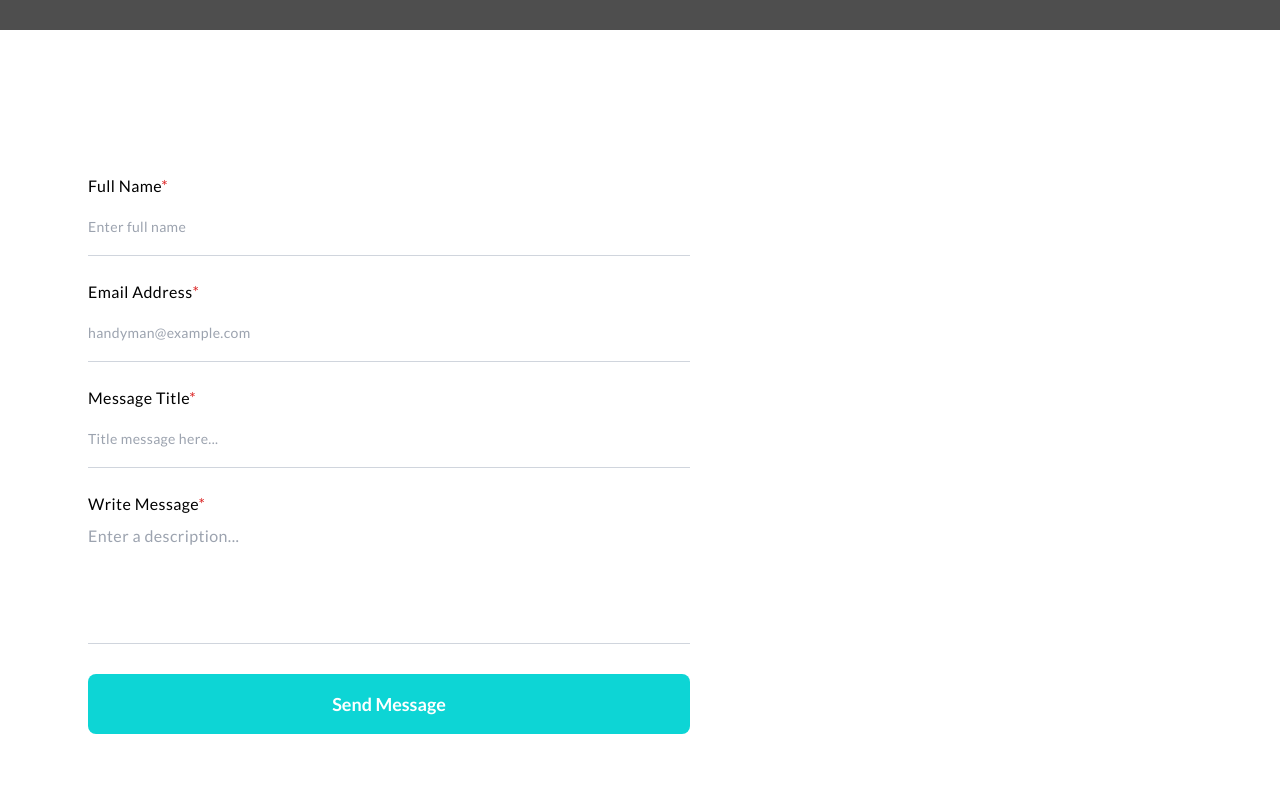
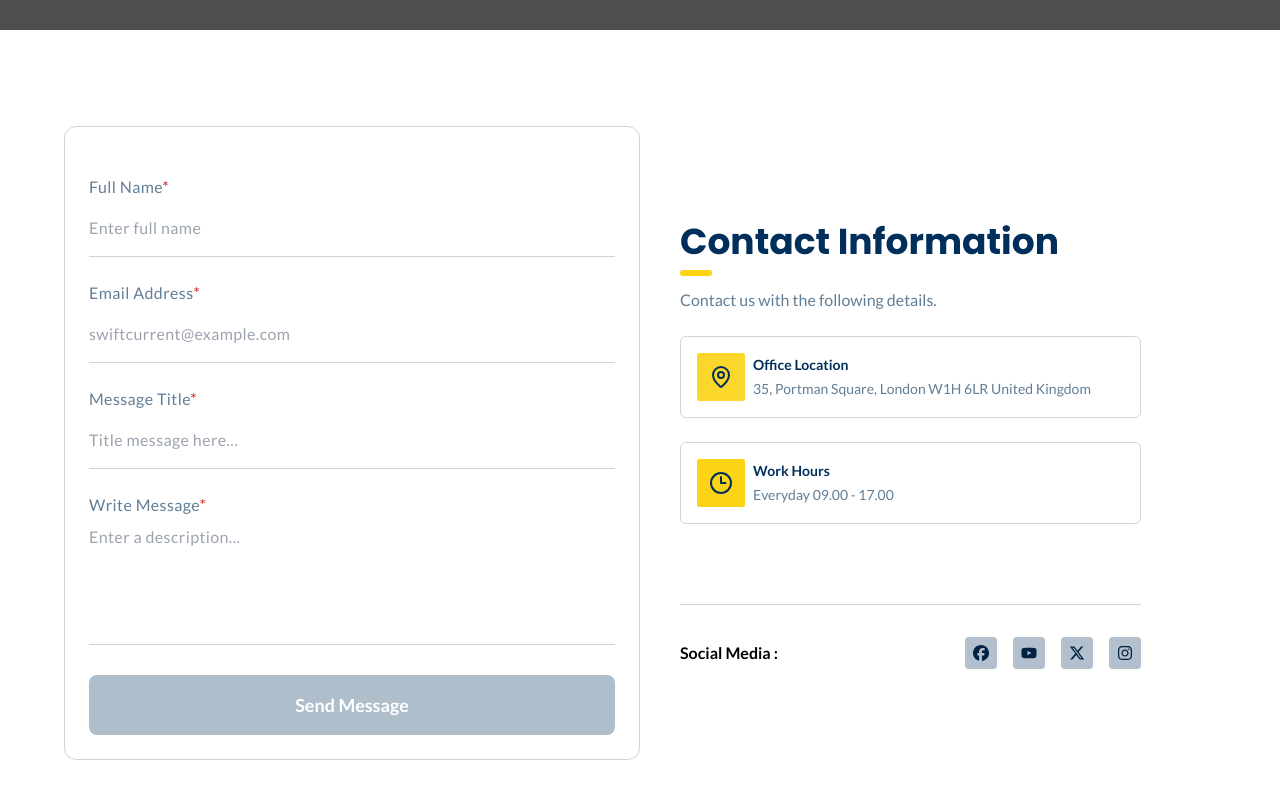
Before and after one commit to Jerryemmanuel01/swift-current, a React (Vite) app: page /contact in a window 1280 px wide. Shown: the part 300-1100 px from the top of the page. Built offline with nearby package versions, Linux system fonts and the light colour scheme; grey boxes are pictures that could not be loaded.

Commit message:
Feat: contact and loader adder

```diff
--- a/src/assets/styles/index.css
+++ b/src/assets/styles/index.css
@@ -3,12 +3,23 @@
 @tailwind utilities;
 
 body {
-    font-family: "Lato", sans-serif;
+  font-family: "Lato", sans-serif;
 }
 .testimoy-slider .slick-slide {
-    margin: 0 5px;
+  margin: 0 5px;
 }
 .testimoy-slider .slick-list {
-    margin: 0 -5px;
-    height: 275px;
+  margin: 0 -5px;
+  height: 275px;
+}
+
+.contact-info:hover {
+  .info-icon {
+    background-color: #002f5b30;
   }
+}
+.service-div:hover {
+  .service-icon {
+    background-color: #002f5b30;
+  }
+}
--- a/src/components/General/ContactForm.jsx
+++ b/src/components/General/ContactForm.jsx
@@ -3,13 +3,13 @@ import useContactForm from "../../hooks/formHooks/useContactForm";
 const ContactForm = () => {
   const { formik, isLoading } = useContactForm();
   return (
-    <div className="bg-white w-full md:w-[600px] lg:w-[650px] rounded-xl p-6 flex flex-col items-center lg:items-start">
+    <div className="w-full   lg:w-[50%] rounded-xl p-6 flex flex-col items-center lg:items-start border border-[#D0D5DD]">
       <form className="w-full " onSubmit={formik.handleSubmit}>
         {/* Name field */}
         <div className="mt-6">
           <label
             htmlFor="fullname"
-            className="text-sm font-medium tracking-wide lg:text-base"
+            className="text-sm font-medium tracking-wide lg:text-base text-light"
           >
             Full Name<span className="text-red-600">*</span>
           </label>
@@ -23,7 +23,7 @@ const ContactForm = () => {
               formik.touched.fullname && formik.errors.fullname
                 ? "border-[#EB4335]"
                 : "border-[#D0D5DD]"
-            } py-2 border-b w-full text-xs h-8 lg:h-[58px] lg:text-sm font-medium outline-none tracking-wide`}
+            } py-2 border-b w-full text-sm h-8 lg:h-[58px] lg:text-base font-medium outline-none tracking-wide`}
             onChange={formik.handleChange}
             onBlur={formik.handleBlur}
             value={formik.values.fullname}
@@ -39,7 +39,7 @@ const ContactForm = () => {
         <div className="mt-6">
           <label
             htmlFor="email"
-            className="text-sm font-medium tracking-wide md:text-base"
+            className="text-sm font-medium tracking-wide lg:text-base text-light"
           >
             Email Address<span className="text-red-600">*</span>
           </label>
@@ -48,12 +48,12 @@ const ContactForm = () => {
             type="email"
             name="email"
             id="email"
-            placeholder="handyman@example.com"
+            placeholder="swiftcurrent@example.com"
             className={`${
               formik.touched.email && formik.errors.email
                 ? "border-[#EB4335]"
                 : "border-[#D0D5DD]"
-            } py-2 border-b w-full text-xs h-8 lg:h-[58px] lg:text-sm font-medium outline-none tracking-wide`}
+            } py-2 border-b w-full text-sm h-8 lg:h-[58px] lg:text-base font-medium outline-none tracking-wide`}
             onChange={formik.handleChange}
             onBlur={formik.handleBlur}
             value={formik.values.email}
@@ -69,7 +69,7 @@ const ContactForm = () => {
         <div className="mt-6">
           <label
             htmlFor="title"
-            className="text-sm font-medium tracking-wide md:text-base"
+            className="text-sm font-medium tracking-wide lg:text-base text-light"
           >
             Message Title<span className="text-red-600">*</span>
           </label>
@@ -83,7 +83,7 @@ const ContactForm = () => {
               formik.touched.title && formik.errors.title
                 ? "border-[#EB4335]"
                 : "border-[#D0D5DD]"
-            } py-2 border-b w-full text-xs h-8 lg:h-[58px] lg:text-sm font-medium outline-none tracking-wide`}
+            } py-2 border-b w-full text-sm h-8 lg:h-[58px] lg:text-base font-medium outline-none tracking-wide`}
             onChange={formik.handleChange}
             onBlur={formik.handleBlur}
             value={formik.values.title}
@@ -99,7 +99,7 @@ const ContactForm = () => {
         <div className="mt-6">
           <label
             htmlFor="message"
-            className="text-sm font-medium tracking-wide md:text-base"
+            className="text-sm font-medium tracking-wide lg:text-base text-light"
           >
             Write Message<span className="text-red-600">*</span>
           </label>
@@ -112,7 +112,7 @@ const ContactForm = () => {
               formik.touched.message && formik.errors.message
                 ? "border-[#EB4335]"
                 : "border-[#D0D5DD]"
-            } resize-none py-2 border-b w-full text-xs h-[72px] md:h-[100px] lg:h-[128px] lg:text-base font-medium outline-none tracking-wide`}
+            } resize-none py-2 border-b w-full text-sm h-[72px] md:h-[100px] lg:h-[128px] lg:text-base font-medium outline-none tracking-wide`}
             onChange={formik.handleChange}
             onBlur={formik.handleBlur}
             value={formik.values.message}
@@ -128,8 +128,10 @@ const ContactForm = () => {
             disabled={isLoading}
             type="submit"
             className={`${
-              isLoading || !formik.dirty ? "bg-[#0dd5d5]" : "bg-[#008080]"
-            }  w-[130px] md:w-1/2 lg:w-full text-white font-semibold text-xs md:text-[15px] lg:text-lg py-4 px-6 rounded-lg outline-none`}
+              isLoading || !formik.isValid || !formik.dirty
+                ? "bg-light/50"
+                : "bg-primary hover:bg-secondary hover:scale-[1.02]"
+            }  w-[200px] md:w-1/2 lg:w-full text-white font-semibold text-sm md:text-[15px] lg:text-lg py-4 px-6 rounded-lg outline-none duration-300`}
           >
             {isLoading ? "Please wait..." : "Send Message"}
           </button>
--- a/src/components/General/ContactInfo.jsx
+++ b/src/components/General/ContactInfo.jsx
@@ -1,12 +1,75 @@
+import { MapPin, Clock3 } from "lucide-react";
 import ContactForm from "./ContactForm";
+import {
+  FaFacebook,
+  FaInstagram,
+  FaXTwitter,
+  FaYoutube,
+} from "react-icons/fa6";
 
 const ContactInfo = () => {
   return (
     <section className="">
       <div className="py-10 md:py-16 lg:py-24 px-6 w-full md:max-w-[700px] lg:max-w-[960px] xl:max-w-[1200px] mx-auto">
-        <div className="flex items-center gap-6">
+        <div className="lg:flex items-centerh gap-10">
           <ContactForm />
-          <div className=""></div>
+          <div className="lg:w-[40%] lg:mt-24 mt-10 md:mt-14">
+            <div className="">
+              <h2 className="text-2xl sm:text-3xl md:text-4xl font-poppins font-bold text-primary">
+                Contact Information
+              </h2>
+              <div className="w-8 h-1.5 bg-yellow rounded-lg mt-2" />
+
+              <p className="text-light mt-3">
+                Contact us with the following details.
+              </p>
+              <div className="mt-6">
+                <div className="contact-info border border-[#D0D5DD] hover:bg-lighter/10 p-4 flex items-center gap-2 w-full rounded-md hover:scale-[1.03] duration-300">
+                  <div className="info-icon duration-300 bg-yellow/90 rounded-sm text-primary w-12 h-12 flex justify-center items-center">
+                    <MapPin />
+                  </div>
+                  <div className="">
+                    <h2 className="font-bold text-sm text-primary">
+                      Office Location
+                    </h2>
+                    <p className="text-sm text-light mt-1">
+                      35, Portman Square, London W1H 6LR United Kingdom
+                    </p>
+                  </div>
+                </div>
+                <div className="contact-info border border-[#D0D5DD] hover:bg-lighter/10 p-4 flex items-center gap-2 w-full rounded-md hover:scale-[1.03] duration-300 mt-6">
+                  <div className="info-icon bg-yellow rounded-sm text-primary w-12 h-12 flex justify-center items-center">
+                    <Clock3 />
+                  </div>
+                  <div className="">
+                    <h2 className="font-bold text-sm text-primary">
+                      Work Hours
+                    </h2>
+                    <p className="text-sm text-light mt-1">
+                      Everyday 09.00 - 17.00
+                    </p>
+                  </div>
+                </div>
+              </div>
+              <div className="border-t border-[#D0D5DD] mt-8 md:mt-14 lg:mt-20 py-4 md:py-6 lg:py-8 w-full flex justify-between items-center">
+                <p className="text-sm font-bold lg:text-base">Social Media :</p>
+                <div className="flex gap-2 md:gap-3 lg:gap-4">
+                  <div className="w-8 h-8 bg-primary/30 flex items-center justify-center text-dark rounded hover:bg-primary/60 duration-300">
+                    <FaFacebook className="" />
+                  </div>
+                  <div className="w-8 h-8 bg-primary/30 flex items-center justify-center text-dark rounded hover:bg-primary/60 duration-300">
+                    <FaYoutube className="" />
+                  </div>
+                  <div className="w-8 h-8 bg-primary/30 flex items-center justify-center text-dark rounded hover:bg-primary/60 duration-300">
+                    <FaXTwitter className="" />
+                  </div>
+                  <div className="w-8 h-8 bg-primary/30 flex items-center justify-center text-dark rounded hover:bg-primary/60 duration-300">
+                    <FaInstagram className="" />
+                  </div>
+                </div>
+              </div>
+            </div>
+          </div>
         </div>
       </div>
     </section>
--- a/src/components/General/FAQCTA.jsx
+++ b/src/components/General/FAQCTA.jsx
@@ -17,7 +17,7 @@ const FAQCTA = () => {
               financial security and independence, that's why we're committed to
               providing you with the information and resources you need.
             </p>
-            <Link to="/auth/sign-up" className="flex items-center w-fit gap-2 bg-primary text-white hover:text-yellow text-sm md:text-base py-2.5 px-6 rounded-lg font-semibold hover:scale-[1.03] duration-300">
+            <Link to="/auth/sign-up" className="flex items-center w-fit gap-2 bg-primary text-white hover:text-yellow text-sm md:text-base py-2.5 md:py-3.5 px-6 md:px-8 rounded-lg font-semibold hover:scale-[1.03] duration-300">
               Apply Now <MoveRight />
             </Link>
           </div>
--- /dev/null
+++ b/src/components/General/Loader.jsx
@@ -0,0 +1,12 @@
+import { ImSpinner10 } from "react-icons/im";
+
+const Loader = () => {
+  return (
+    <div className="w-full h-screen flex flex-col items-center justify-center gap-2">
+      <ImSpinner10 className="animate-spin text-4xl text-primary" />
+      <p className="lg:text-xl text-primary">Loading...</p>
+    </div>
+  );
+};
+
+export default Loader;
--- a/src/components/General/ServicesFeatures.jsx
+++ b/src/components/General/ServicesFeatures.jsx
@@ -9,8 +9,8 @@ const ServicesFeatures = () => {
           {serviceFeatures.map((val, i) => {
             const Icon = val.icon
             return (
-              <div key={i} className="p-6 bg-white hover:bg-primary/5 duration-300 hover:scale-[1.02] rounded-md">
-                <div className="bg-yellow w-12 h-12 lg:w-16 lg:h-16 flex items-center justify-center rounded-sm">
+              <div key={i} className="p-6 service-div bg-white hover:bg-primary/5 duration-300 hover:scale-[1.02] rounded-md">
+                <div className="bg-yellow service-icon w-12 h-12 lg:w-16 lg:h-16 flex items-center justify-center rounded-sm">
                   <Icon className="text-3xl lg:text-4xl text-primary" />
                 </div>
                 <h2 className="mt-3.5 text-lg md:text-2xl font-semibold text-primary">
--- a/src/layouts/LandingLayout/Footer.jsx
+++ b/src/layouts/LandingLayout/Footer.jsx
@@ -88,7 +88,7 @@ const Footer = () => {
               <span className="text-xs md:text-sm lg:text-base">Monday : Thursday 9am - 5pm</span>
             </div>
             <div className="border-b border-primary py-3">
-              <span className="text-xs md:text-sm lg:text-base">Friday : 9am - 2pm</span>
+              <span className="text-xs md:text-sm lg:text-base">Friday : 9am - 5pm</span>
             </div>
             <p className="text-xs md:text-sm lg:text-base pt-3">Weekends : Closed</p>
           </div>
--- a/src/main.jsx
+++ b/src/main.jsx
@@ -4,8 +4,10 @@ import "./assets/styles/index.css";
 import App from "./App.jsx";
 import { Provider } from "react-redux";
 import { store } from "./store";
+import Loader from "./components/General/Loader.jsx";
+
 createRoot(document.getElementById("root")).render(
-  <Suspense>
+  <Suspense fallback={<Loader />}>
     <Provider store={store}>
       <App />
     </Provider>
```
Also changed, not shown: src/layouts/LandingLayout/Header.jsx (+4 -4 lines).
